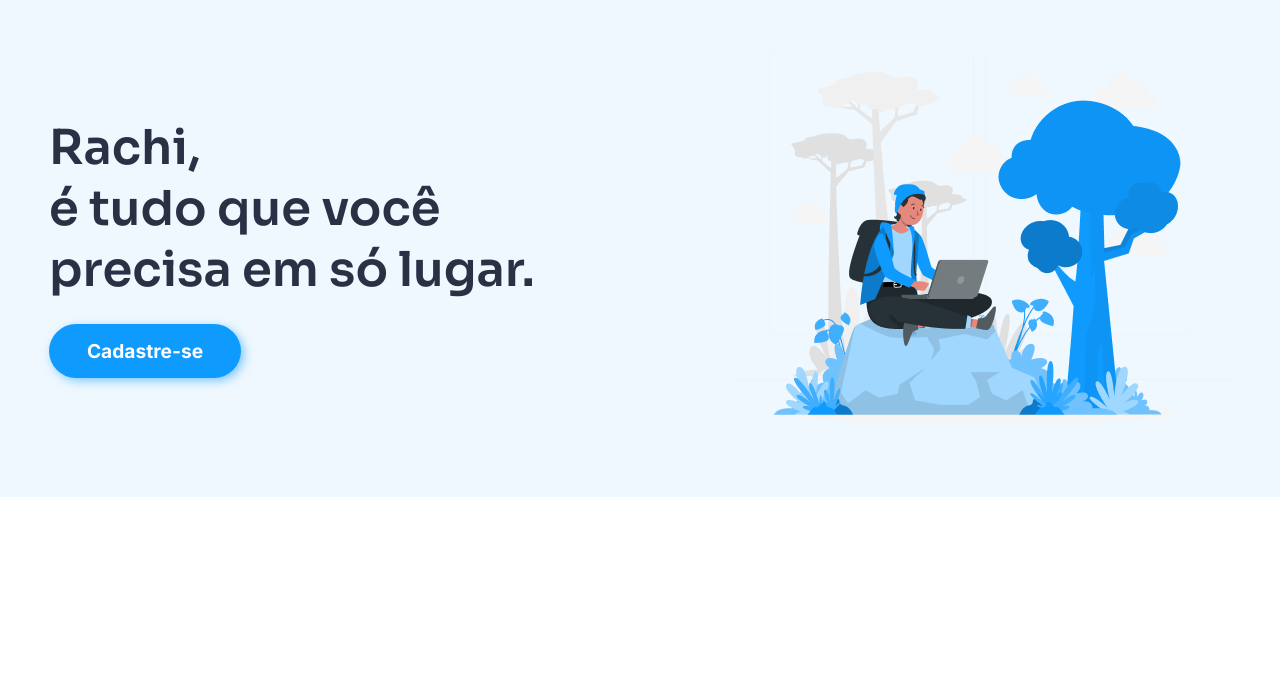
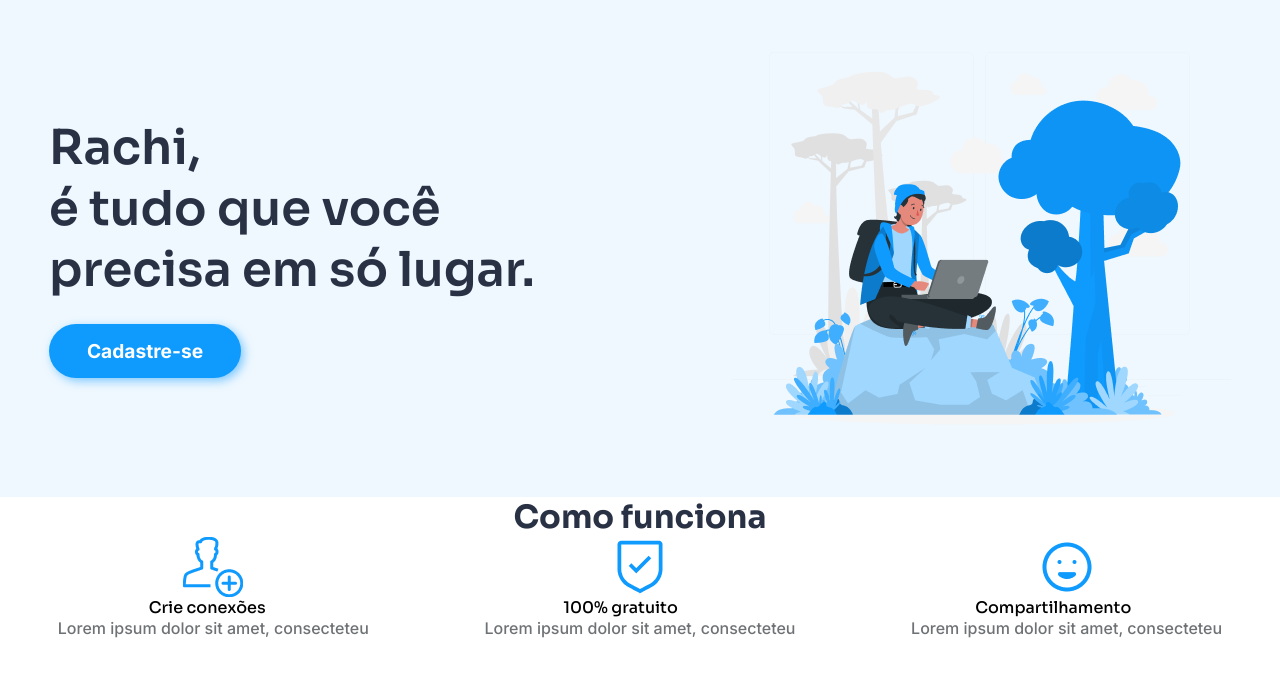
Before and after one commit to VictorRodrigues16/Rachi, a plain HTML site: page index.html in a window 1280 px wide. Shown: the part 77-754 px from the top of the page. Drawn offline with Linux system fonts and the light colour scheme.

Commit message:
Add second page

```diff
--- a/index.html
+++ b/index.html
@@ -16,7 +16,6 @@
             <li>Contato</li>
         </ul>
     </nav>
-
     <section id="banner">
         <div id="text-btn-banner">
             <div>
@@ -30,7 +29,29 @@
         <section id="banner/2">
 
         </section>
-        <img src="./Galery/blue.png" alt="">
+        <img src="./Galery/blue.png" alt="icon principal">
+        </section>
+
+    <section id="page2">
+        <h1>Como funciona</h1>
+        <div id="images2">
+            <img src="./Galery/pessoa.png" alt="first icon">
+            <img src="./Galery/escudo.png" alt="second icon">
+            <img src="./Galery/smile.png" alt="three icon">
+        </div>
+          <div id="text-page-2">
+             <li>Crie conexões</li>
+             <li>100% gratuito</li>
+             <li>Compartilhamento</li>
+          </div>
+
+          <div id="lorem">
+            <li>Lorem ipsum dolor sit amet, consecteteu</li>
+            <li>Lorem ipsum dolor sit amet, consecteteu</li>
+            <li>Lorem ipsum dolor sit amet, consecteteu</li>
+          </div>
     </section>
+
+
 </body>
 </html>
--- a/style.css
+++ b/style.css
@@ -48,7 +48,7 @@ background-color: #EFF8FF;
 
 }
 
-section#banner div h1,p {
+section#banner div h1, p {
 
     font-size: 3rem;
     font-family: "Sora", sans-serif, Arial;
@@ -80,3 +80,40 @@ div#text-btn-banner{
     flex-direction: column;
     gap: 1.5rem;
 }
+
+
+section#page2 h1{
+    font-size: 2rem;
+    display: flex;
+    flex-direction: column;
+    align-items: center;
+
+    font-family: "Sora", sans-serif, Arial;
+    width: 600;
+    color: #293145;
+}
+
+
+div#images2{
+    display: flex;
+    justify-content: space-around;
+}
+
+div#text-page-2{
+    display: flex;
+    justify-content: space-around;
+    width: 300;
+    list-style: none;
+
+    font-family: "Sora", sans-serif, Arial;
+}
+
+div#lorem{
+    display: flex;
+    justify-content: space-around;
+    font-family: "inter", sans-serif, Arial;
+    font-weight: 400;
+    list-style: none;
+    color: #6E7275;
+    ;
+}
```
Also changed, not shown: Galery/escudo.png (added), Galery/pessoa.png (added), Galery/smile.png (added).
